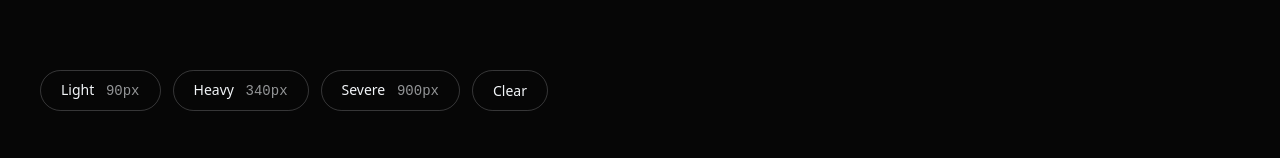
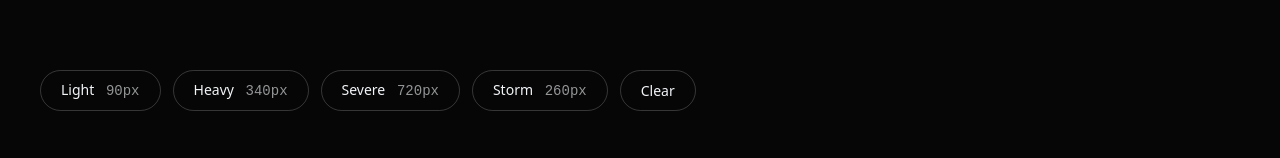
Before and after one commit to dtekeDW/faro-poc, a Nuxt app: page /cls in a window 1280 px wide. Shown: the part 596-754 px from the top of the page. Built offline with nearby package versions, Linux system fonts and the light colour scheme.

Commit message:
fix(cls): displace the whole viewport and chain shifts into one burst

```diff
--- a/app/components/ClsLab.vue
+++ b/app/components/ClsLab.vue
@@ -5,6 +5,11 @@ interface Severity {
   /** Height in pixels the injected block occupies once it arrives. */
   height: number
   note: string
+  /**
+   * How many blocks arrive. More than one lands them inside a single burst,
+   * which is the only way separate shifts ever add together.
+   */
+  bursts: number
 }
 
 /**
@@ -13,9 +18,10 @@ interface Severity {
  * These three straddle the 0.1 and 0.25 thresholds in a single press.
  */
 const severities: Severity[] = [
-  { id: 'light', label: 'Light', height: 90, note: 'A thin notice bar. Noticeable, usually still inside the good band.' },
-  { id: 'heavy', label: 'Heavy', height: 340, note: 'An image block. Pushes the paragraph most of a screen down.' },
-  { id: 'severe', label: 'Severe', height: 900, note: 'A full hero arriving late. Everything the reader had found is gone from view.' },
+  { id: 'light', label: 'Light', height: 90, note: 'A thin notice bar. Noticeable, usually still inside the good band.', bursts: 1 },
+  { id: 'heavy', label: 'Heavy', height: 340, note: 'An image block. Pushes most of the visible page down.', bursts: 1 },
+  { id: 'severe', label: 'Severe', height: 720, note: 'A full hero arriving late. Everything the reader had found leaves the screen.', bursts: 1 },
+  { id: 'storm', label: 'Storm', height: 260, note: 'Four separate arrivals, each a third of a second apart — they chain into one burst and their values add up.', bursts: 4 },
 ]
 
 interface Block {
@@ -85,14 +91,20 @@ function provoke(severity: Severity) {
   lastPressed.value = severity
   pending.value++
 
+  for (let index = 0; index < severity.bursts; index++) {
+    // Spaced under a second apart so consecutive arrivals chain into the same
+    // five-second burst rather than each starting a new one.
     timers.push(setTimeout(() => {
       blocks.value = [...blocks.value, {
-      key: `${severity.id}-${Date.now()}`,
+        key: `${severity.id}-${Date.now()}-${index}`,
         height: severity.height,
         label: severity.label,
       }]
+
+      if (index === severity.bursts - 1)
         pending.value--
-  }, INPUT_EXCLUSION_MS))
+    }, INPUT_EXCLUSION_MS + index * 320))
+  }
 }
 
 function reset() {
@@ -134,16 +146,6 @@ onBeforeUnmount(() => timers.forEach(clearTimeout))
 
     <div class="mt-12 grid gap-10 md:grid-cols-[1.6fr_1fr] md:items-start">
       <div data-testid="cls-stage" class="border border-chalk/12 p-6">
-        <!-- Unsized on purpose: reserving no space is the entire defect. -->
-        <div
-          v-for="block in blocks"
-          :key="block.key"
-          class="mb-4 grid place-items-center bg-ink-raised text-xs text-mute"
-          :style="{ height: `${block.height}px` }"
-        >
-          {{ block.label }} block
-        </div>
-
         <p class="type-body text-mute">
           This paragraph has not changed. Everything that moves it was inserted
           above it after the page had settled — which is precisely what
@@ -178,6 +180,23 @@ onBeforeUnmount(() => timers.forEach(clearTimeout))
       </div>
     </div>
 
+    <!--
+      Injected at the very top of the page rather than inside this box. A shift
+      is scored by how much of the viewport moved times how far it travelled,
+      so displacing everything on screen scores an order of magnitude worse
+      than nudging one paragraph that has already scrolled out of view.
+    -->
+    <Teleport to="#shift-zone">
+      <div
+        v-for="block in blocks"
+        :key="block.key"
+        class="grid place-items-center border-b border-chalk/10 bg-ink-raised text-xs text-mute"
+        :style="{ height: `${block.height}px` }"
+      >
+        {{ block.label }} block
+      </div>
+    </Teleport>
+
     <p class="type-body mt-10 text-sm text-mute">
       The score never falls back, and it keeps accumulating for as long as the
       page is open — there is no window after load in which shifts stop
--- a/app/layouts/default.vue
+++ b/app/layouts/default.vue
@@ -99,6 +99,10 @@ onBeforeUnmount(() => window.removeEventListener('keydown', onKey))
     </nav>
 
     <main>
+      <!-- Injection point for the layout-shift lab. Content placed here sits
+           above everything, so it displaces the entire visible page the way a
+           late consent bar does — which is what makes the shift score large. -->
+      <div id="shift-zone" />
       <slot />
     </main>
 
```
Also changed, not shown: 1 other file (tests, documents, lock files or other folders). Lines whose indentation alone changed are shown as unchanged.
